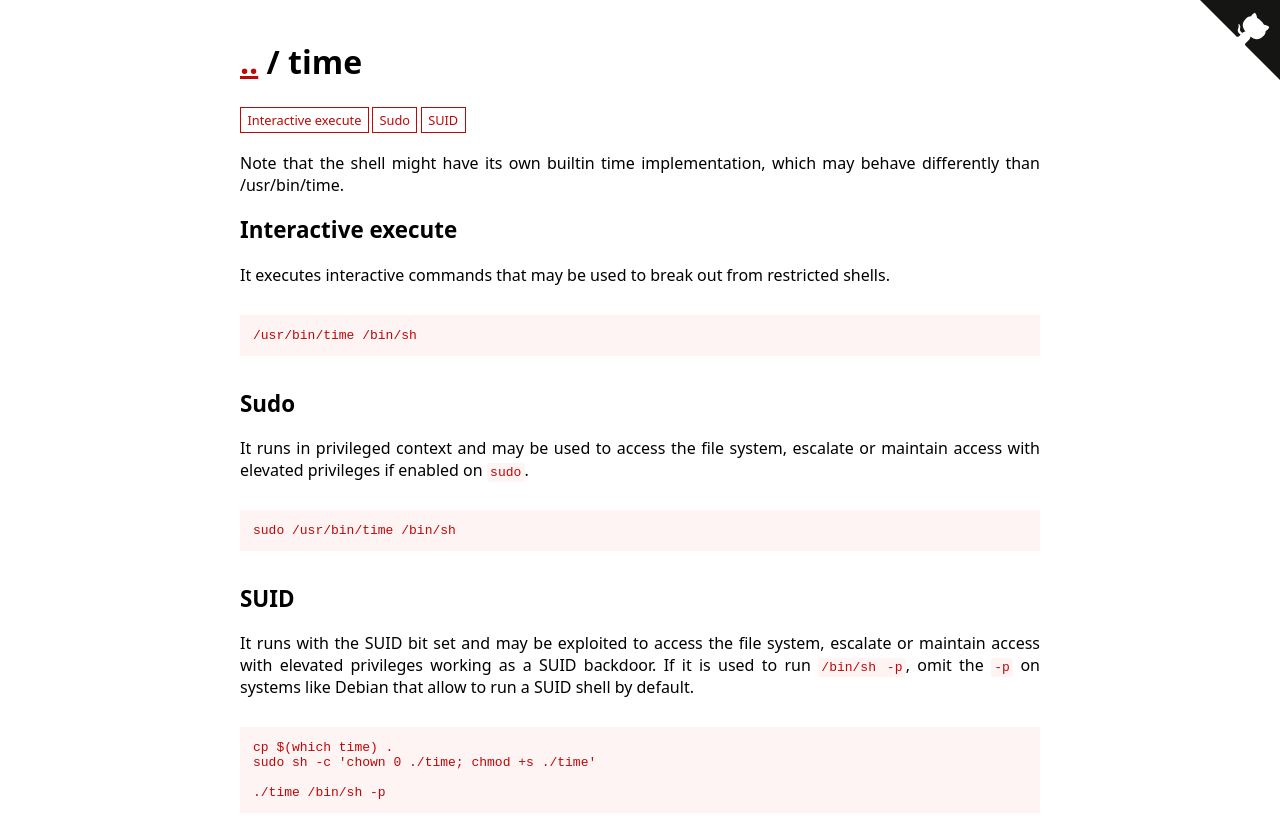
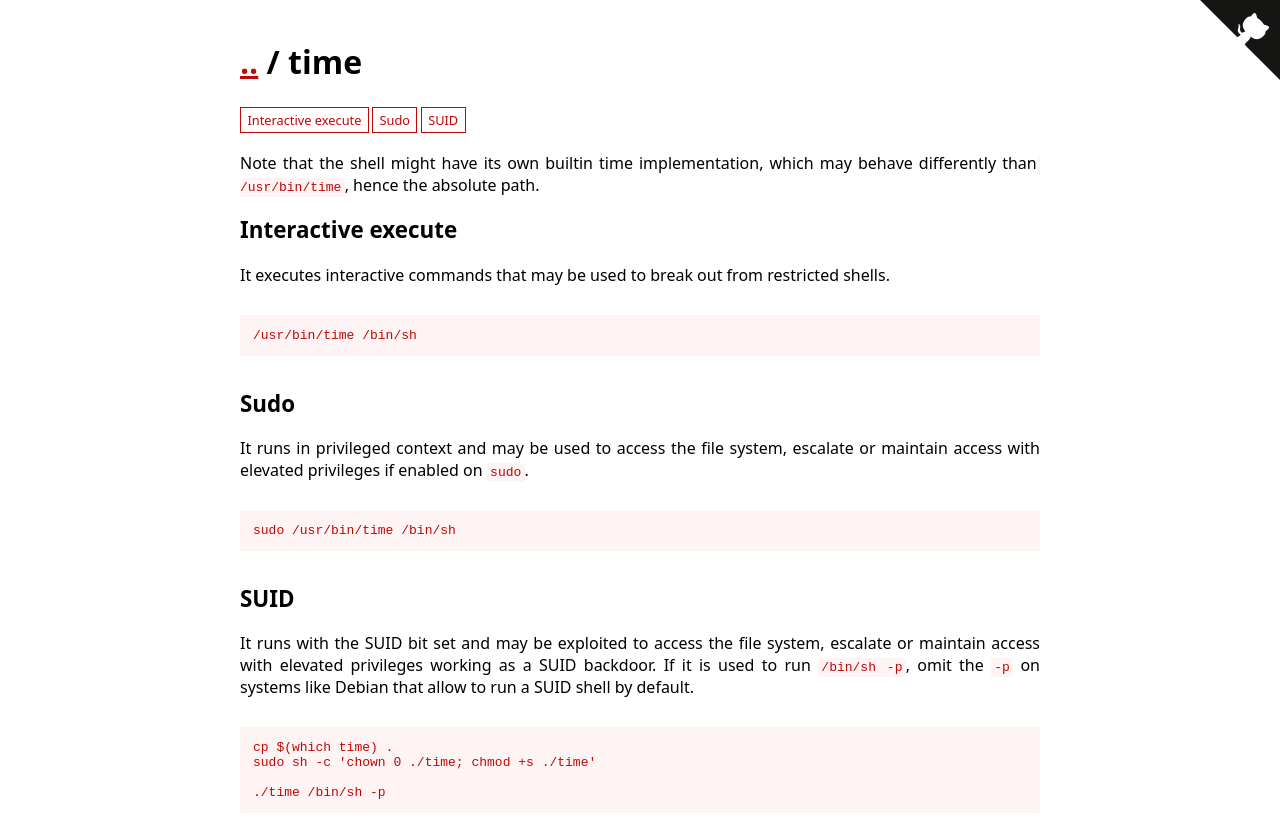
Before and after one commit to GTFOBins/GTFOBins.github.io, a Jekyll site: the page built from _gtfobins/time.md, in a window 1280 px wide. Shown: the top 838 px of the page. Built offline with Jekyll 4.4.1, drawn with Linux system fonts in a browser that asks for light colours.

Commit message:
Fix time description

```diff
--- a/_gtfobins/time.md
+++ b/_gtfobins/time.md
@@ -1,7 +1,7 @@
 ---
 description: |
   Note that the shell might have its own builtin time implementation, which may
-  behave differently than /usr/bin/time.
+  behave differently than` /usr/bin/time`, hence the absolute path.
 functions:
   execute-interactive:
     - code: /usr/bin/time /bin/sh
```
